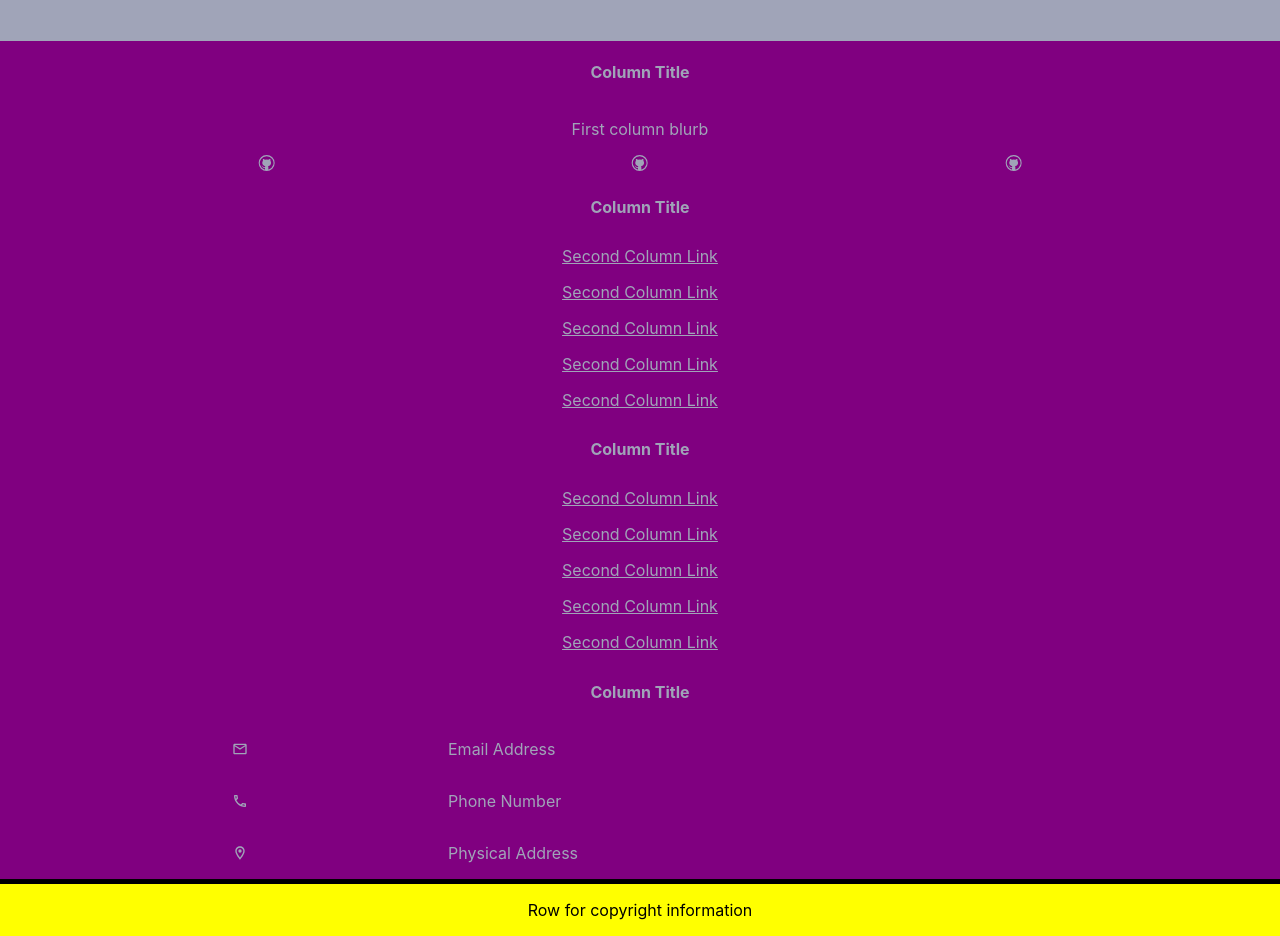
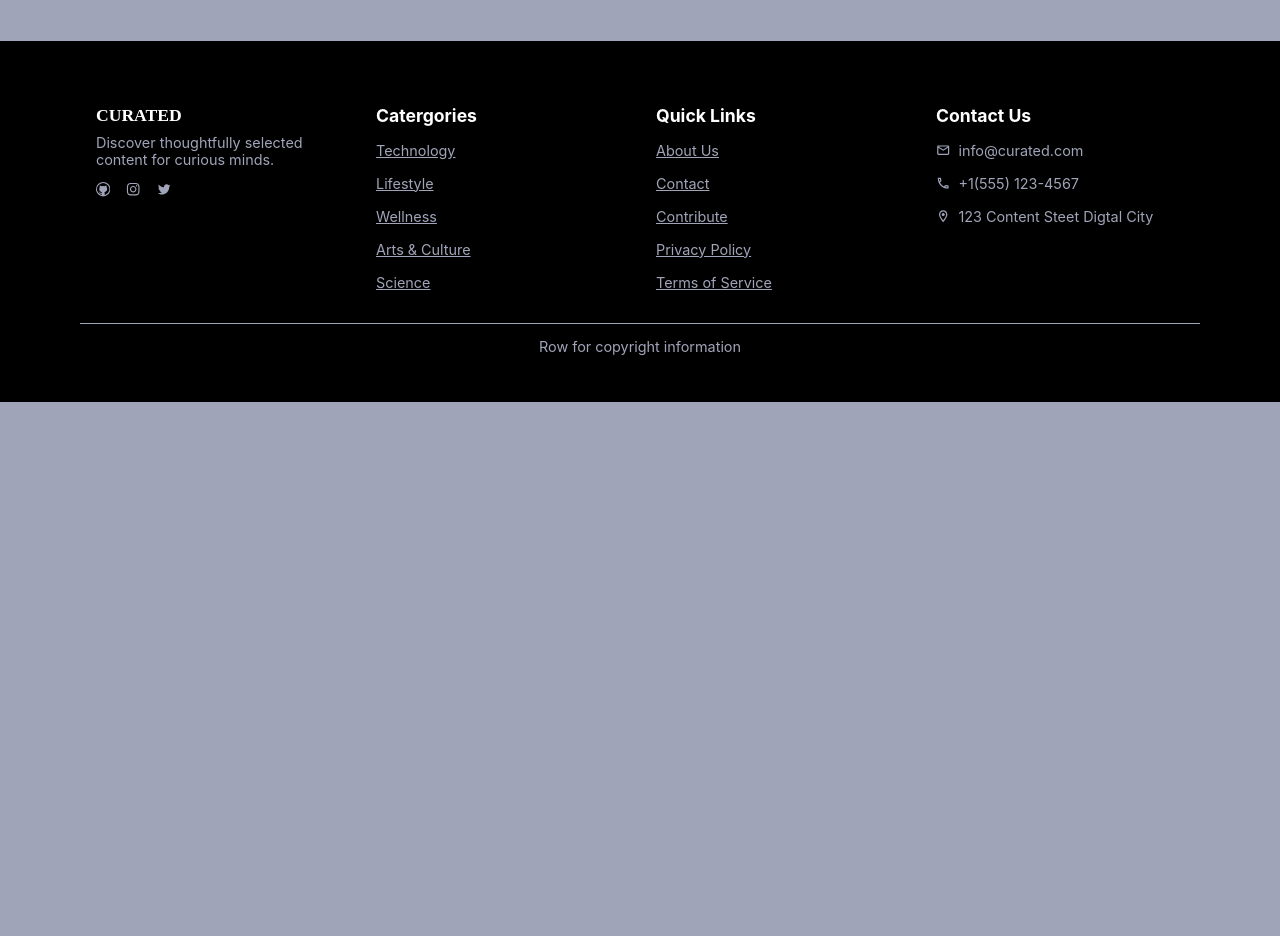
Before and after one commit to iamsummerflowers/Fashion-Blog-Project, a React (Create React App) app in the folder startdev/: page / in a window 1280 px wide. Shown: the part 1080-2016 px from the top of the page. After the commit the page ends 1482 px from the top, so only its background shows below. Built offline with nearby package versions, Linux system fonts and the light colour scheme; the HTML template or start-up script is replaced by a standard one; a web font is replaced by a local one.

Commit message:
Responsive Footer
footer structure is now responsive

```diff
--- a/startdev/src/Footer/Footer.css
+++ b/startdev/src/Footer/Footer.css
@@ -1,16 +1,15 @@
 :root {
-  --footer-bg-color: #009213;
-  --footer-vert: none;
+  --footer-bg-color: black;
   --twos-horz: 3.5rem;
   --footer-right: 3.5rem;
   --iconGH-horz: 1rem;
   --footer-body-font: "Open Sans", sans-serif;
   --footer-body-fontSize: 1rem;
   --footer-icon-fontSize: 1.5rem;
-  --footer-link-fontColor: black;
-  --footer-text-fontColor: black;
-  --footer-icon-fontColor: black;
-  --footer-border: solid 5px black;
+  --footer-link-fontColor: #a0a4b8;
+  --footer-text-fontColor: #a0a4b8;
+  --footer-icon-fontColor: #a0a4b8;
+  --footer-borderColor: #a0a4b8;
 }
 
 *, *::before, *::after {
@@ -41,12 +40,13 @@
 }
 
 .footerMain {
-  background-color: purple;
+  background-color: var(--footer-bg-color);
 }
 
 .footerCopy {
-  border-top: var(--footer-border);
-  background-color: yellow;
+  border-top: 0.1rem solid var(--footer-borderColor);
+  border-width: 80%;
+  background-color: var(--footer-bg-color);
 }
 
 .footerColumn {
@@ -57,10 +57,24 @@
 
 .footerColumnHeader{
   color: white;
+  font-weight: bolder;
+  font-size: 1.1rem;
+  margin: 0.5rem auto;
 }
 
-.footerColumnHeader, .footerBlurb, .footerSocialLink, .footerLink, .footerContactInfo{
-  color: #a0a4b8;
+.footerBlurb, .footerSocialLink, .footerLink, .footerContactInfo, .footerCopy{
+  color: var(--footer-text-fontColor);
+  font-size: 0.9rem;
+}
+
+#Curated{
+  font-family: 'Times New Roman', Times, serif;
+}
+
+.footerBlurb {
+  padding: 0 2rem;
+  text-align: center;
+  margin-top: 0;
 }
 
 .footerSocials {
@@ -77,24 +91,25 @@
 }
 
 .footerContactInfo{
-  display: flex;
-  flex-direction: row;
+  display: inline;
+  /* flex-direction: row;
   align-items: center;
   justify-content: center;
   margin: 0 auto;
-  width: 100%;
+  width: 100%; */
   /* padding: 0 2rem; */
 }
 
 .footerIcon {
-  text-align: right;
+  /* text-align: right;
   margin-left: 2rem;
   width: fit-content;
-  width: 50%;
+  width: 50%; */
 }
 
 .footerContactInfo > p {
-  text-align: left;
+  /* text-align: left; */
+  /* padding-right: 2rem; */
 }
 
 #iconGH {
@@ -112,11 +127,104 @@
 }
 
 /*---------- Smaller Screen ----------*/
-@media (min-width: 888px) {
+@media (min-width: 768px) {
 
 .footer {
+  /* width: 100%; */
+  /* margin: 0 50px; */
+  padding: 2rem 5rem;
+}
 
+.footerMain, .footerCopy {
+  /* background-color: green; */
+  display: flex;
+  flex-direction: row;
+  /* justify-content: center; */
+  width: 100%;
+  /* margin: 0 1rem; */
+  padding: 0 auto;
+
+}
+
+.footerMain {
+  /* background-color: green; */
+  margin: 1.5rem auto;
+}
+
+.footerColumn {
+  /* justify-content: start; */
+  text-align: left;
+  margin: 0 1rem;
+  /* background-color: red; */
+}
+
+.footerBlurb {
+  text-align: left;
+  padding-left: 0;
+}
+
+.footerSocials {
+
+  flex-direction: row;
+  align-items: center;
+  justify-content: start;
+  margin: 0;
+  text-align: left;
+  padding: 0;
+
+  /* padding: 0 5rem; */
+}
+
+.footerSocialLink{
+  text-align: left;
+  display: inline;
+  width: fit-content;
+  margin: 0 1rem 0 0;
+
+}
+
+.footerColumnHeader {
+  /* text-align: left; */
+  /* background-color: green; */
+}
+
+.footerContactInfo{
+  /* display: inline; */
   /* flex-direction: row; */
+  /* align-items: center; */
+  /* width: 100%; */
+  margin: 0.5rem auto;
+  /* flex-direction: row;
+  align-items: center;
+  justify-content: center;
+  margin: 0 auto;
+  width: 100%; */
+  /* padding: 0 2rem; */
+}
+
+.footerContactInfo > p{
+  display: flex;
+  flex-direction: row;
+  align-items: center;
+  width: 100%;
+  margin: 0 auto;
+  /* flex-direction: row;
+  align-items: center;
+  justify-content: center;
+  margin: 0 auto;
+  width: 100%; */
+  /* padding: 0 2rem; */
+}
+
+.footerIcon{
+
+  /* margin: 0; */
+  width: fit-content;
+  margin-right: 0.5rem;
+}
+.footerCopy {
+  /* border-top: var(--footer-border); */
+  /* background-color: blue; */
 }
 
 
--- a/startdev/src/Footer/Footer.js
+++ b/startdev/src/Footer/Footer.js
@@ -5,6 +5,8 @@ import { VscGithub } from "react-icons/vsc";
 import { MdOutlineEmail } from "react-icons/md";
 import { MdOutlineLocalPhone } from "react-icons/md";
 import { MdOutlineLocationOn } from "react-icons/md";
+import { VscTwitter } from "react-icons/vsc";
+import { FaInstagram } from "react-icons/fa";
 
 
 
@@ -15,69 +17,67 @@ function Footer() {
 
         <div className="footerMain">
             <div className="footerColumn">
-              <h4 className="footerColumnHeader">Column Title</h4>
-              <p className="footerBlurb">First column blurb</p>
+              <h4 className="footerColumnHeader" id="Curated">CURATED</h4>
+              <p className="footerBlurb">Discover thoughtfully selected content for curious minds.</p>
               <div className="footerSocials">
                 <Link className="footerSocialLink" id="gitHub" to="https://github.com/iamsummerflowers" target="_blank" rel="noopener noreferrer">
                   <VscGithub />
                 </Link>
                 <Link className="footerSocialLink" id="twitter" to="https://github.com/iamsummerflowers" target="_blank" rel="noopener noreferrer">
-                  <VscGithub />
+                  <FaInstagram />
                 </Link>
                 <Link className="footerSocialLink" id="instagram" to="https://github.com/iamsummerflowers" target="_blank" rel="noopener noreferrer">
-                  <VscGithub />
+                  <VscTwitter />
                 </Link>
               </div>
             </div>
             <div className="footerColumn">
-              <h4 className="footerColumnHeader">Column Title</h4>
+              <h4 className="footerColumnHeader">Catergories</h4>
               <Link className="footerLink" to="https://github.com/iamsummerflowers" target="_blank" rel="noopener noreferrer">
-                Second Column Link
+                Technology
               </Link>
               <Link className="footerLink" to="https://github.com/iamsummerflowers" target="_blank" rel="noopener noreferrer">
-                Second Column Link
+                Lifestyle
               </Link>
               <Link className="footerLink" to="https://github.com/iamsummerflowers" target="_blank" rel="noopener noreferrer">
-                Second Column Link
+                Wellness
               </Link>
               <Link className="footerLink" to="https://github.com/iamsummerflowers" target="_blank" rel="noopener noreferrer">
-                Second Column Link
+                Arts & Culture
               </Link>
               <Link className="footerLink" to="https://github.com/iamsummerflowers" target="_blank" rel="noopener noreferrer">
-                Second Column Link
+                Science
               </Link>
             </div>
             <div className="footerColumn">
-              <h4 className="footerColumnHeader">Column Title</h4>
+              <h4 className="footerColumnHeader">Quick Links</h4>
               <Link className="footerLink" to="https://github.com/iamsummerflowers" target="_blank" rel="noopener noreferrer">
-                Second Column Link
+                About Us
               </Link>
               <Link className="footerLink" to="https://github.com/iamsummerflowers" target="_blank" rel="noopener noreferrer">
-                Second Column Link
+                Contact
               </Link>
               <Link className="footerLink" to="https://github.com/iamsummerflowers" target="_blank" rel="noopener noreferrer">
-                Second Column Link
+                Contribute
               </Link>
               <Link className="footerLink" to="https://github.com/iamsummerflowers" target="_blank" rel="noopener noreferrer">
-                Second Column Link
+                Privacy Policy
               </Link>
               <Link className="footerLink" to="https://github.com/iamsummerflowers" target="_blank" rel="noopener noreferrer">
-                Second Column Link
+                Terms of Service
               </Link>
             </div>
             <div className="footerColumn">
-              <h4 className="footerColumnHeader">Column Title</h4>
+              <h4 className="footerColumnHeader">Contact Us</h4>
               <div className="footerContactInfo">
-                <MdOutlineEmail className="footerIcon"/>
-                <p>Email Address</p>
+
+                <p> <MdOutlineEmail className="footerIcon"/> info@curated.com</p>
               </div>
               <div className="footerContactInfo">
-                <MdOutlineLocalPhone className="footerIcon"/>
-                <p>Phone Number</p>
+                <p><MdOutlineLocalPhone className="footerIcon"/> +1(555) 123-4567</p>
               </div>
               <div className="footerContactInfo">
-                <MdOutlineLocationOn className="footerIcon"/>
-                <p>Physical Address</p>
+                <p> <MdOutlineLocationOn className="footerIcon"/> 123 Content Steet Digtal City</p>
               </div>
             </div>
           </div>
```
